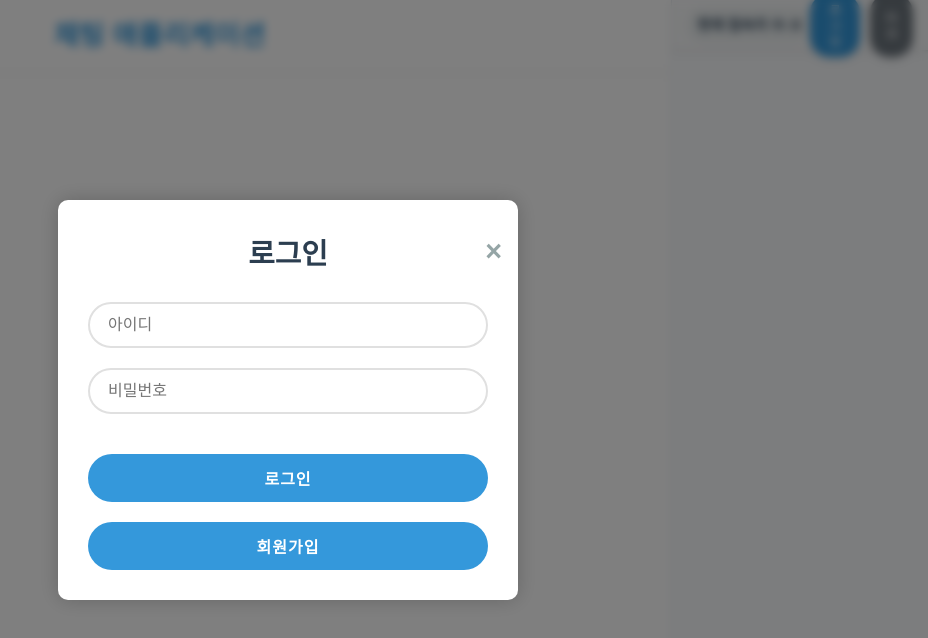
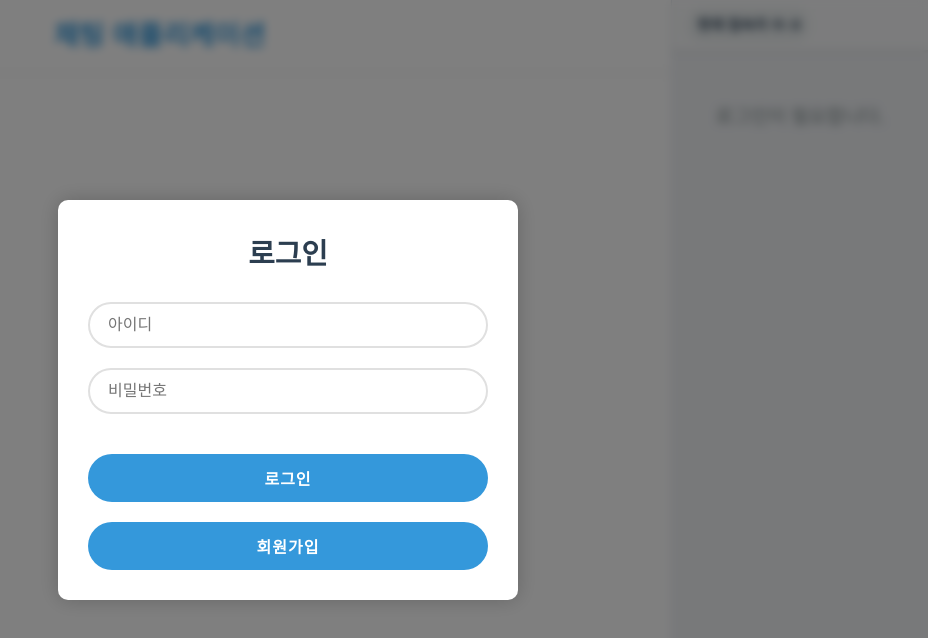
Before and after one commit to Stradivirus/chat, a React (Create React App) app in the folder front/: page / in a window 1280 px wide. Shown: the top 638 px of the page, without its empty margins (352-1280 px from the left). Built offline with nearby package versions, Linux system fonts and the light colour scheme.

Commit message:
다크 모드 삭제 및 스타일 정리

```diff
--- a/front/src/App.css
+++ b/front/src/App.css
@@ -48,7 +48,7 @@ body {
   flex: 0.2;
   display: flex;
   flex-direction: column;
-  background-color: #f8fafc;
+  background-color: #f0f2f5;
   border-left: 1px solid #e2e8f0;
 }
 
@@ -63,45 +63,9 @@ body {
   transition: background-color 0.3s ease;
 }
 
-.header-buttons {
-  display: flex;
-  gap: 12px;
-}
-
-.header-buttons button {
-  padding: 10px 18px;
-  cursor: pointer;
-  border: none;
-  border-radius: 25px;
-  font-weight: 600;
-  transition: all 0.3s ease;
-  font-size: 0.95rem;
-  box-shadow: 0 2px 5px rgba(0,0,0,0.1);
-}
-
-.theme-toggle {
-  background-color: #6c757d;
-  color: #ffffff;
-}
-
-.theme-toggle:hover {
-  background-color: #5a6268;
-  transform: translateY(-2px);
-}
-
-.header-buttons button:not(.theme-toggle) {
-  background-color: #3498db;
-  color: #ffffff;
-}
-
-.header-buttons button:not(.theme-toggle):hover {
-  background-color: #2980b9;
-  transform: translateY(-2px);
-}
-
 .chat-page {
   height: calc(100% - 70px);
-  background-color: #ffffff;
+  background-color: #f0f2f5;
   display: flex;
   flex-direction: column;
 }
@@ -117,7 +81,7 @@ body {
 .chat-input {
   display: flex;
   padding: 20px;
-  background-color: #f8fafc;
+  background-color: #ffffff;
   border-top: 1px solid #e2e8f0;
 }
 
@@ -285,20 +249,6 @@ body {
   box-shadow: 0 4px 10px rgba(52, 152, 219, 0.3);
 }
 
-.auth-modal .close-button {
-  background-color: #f8fafc;
-  color: #4a5568;
-  border: 1px solid #e2e8f0;
-  margin-top: 15px;
-  text-transform: none;
-  letter-spacing: normal;
-}
-
-.auth-modal .close-button:hover {
-  background-color: #edf2f7;
-  color: #2d3748;
-}
-
 .error {
   color: #e53e3e;
   font-size: 0.9rem;
@@ -309,98 +259,3 @@ body {
   border-radius: 8px;
   border-left: 4px solid #e53e3e;
 }
-
-/* Dark mode styles */
-.dark-mode {
-  background-color: #1a202c;
-  color: #e2e8f0;
-}
-
-.dark-mode .main-header,
-.dark-mode .side-header,
-.dark-mode .chat-page {
-  background-color: #2d3748;
-  color: #e2e8f0;
-}
-
-.dark-mode .main-content,
-.dark-mode .chat-messages {
-  background-color: #1a202c;
-}
-
-.dark-mode .message.other {
-  background-color: #4a5568;
-  color: #e2e8f0;
-}
-
-.dark-mode .message.user {
-  background-color: #2b6cb0;
-}
-
-.dark-mode .auth-modal {
-  background-color: #2d3748;
-}
-
-.dark-mode .auth-modal input {
-  background-color: #4a5568;
-  color: #e2e8f0;
-  border-color: #718096;
-}
-
-.dark-mode .auth-modal input:focus {
-  border-color: #63b3ed;
-  box-shadow: 0 0 0 3px rgba(99, 179, 237, 0.25);
-}
-
-.dark-mode .theme-toggle {
-  background-color: #e2e8f0;
-  color: #1a202c;
-}
-
-.dark-mode .theme-toggle:hover {
-  background-color: #cbd5e0;
-}
-
-.dark-mode .header-buttons button:not(.theme-toggle),
-.dark-mode .chat-input button,
-.dark-mode .auth-modal button:not(.close-button) {
-  background-color: #2b6cb0;
-}
-
-.dark-mode .header-buttons button:not(.theme-toggle):hover,
-.dark-mode .chat-input button:hover,
-.dark-mode .auth-modal button:not(.close-button):hover {
-  background-color: #2c5282;
-}
-
-.dark-mode .auth-modal .close-button {
-  background-color: #4a5568;
-  color: #e2e8f0;
-  border-color: #718096;
-}
-
-.dark-mode .auth-modal .close-button:hover {
-  background-color: #718096;
-  color: #ffffff;
-}
-
-.dark-mode .user-count {
-  background-color: #4a5568;
-  color: #e2e8f0;
-}
-
-.dark-mode .error {
-  color: #fc8181;
-  background-color: #3b1818;
-  border-left-color: #fc8181;
-}
-
-.dark-mode .chat-input {
-  background-color: #ffffff;
-}
-
-.dark-mode .chat-input input {
-  background-color: #ffffff;
-  color: #333;
-  border-color: #e2e8f0;
-}
--- a/front/src/App.js
+++ b/front/src/App.js
@@ -1,5 +1,4 @@
 import React, { useState, useEffect, useCallback } from 'react';
-import { ThemeProvider, useTheme } from './contexts/ThemeContext';
 import ChatPage from './pages/ChatPage';
 import AuthModal from './components/AuthModal';
 import { useWebSocket } from './hooks/useWebSocket';
@@ -7,10 +6,7 @@ import './styles/base.css';
 import './styles/components.css';
 import './styles/utilities.css';
 
-function AppContent() {
-  const [showAuthModal, setShowAuthModal] = useState(true);
-  const [authType, setAuthType] = useState('login');
-  const { isDarkMode, toggleTheme } = useTheme();
+function App() {
   const [user, setUser] = useState(null);
   const [userCount, setUserCount] = useState(0);
 
@@ -39,28 +35,14 @@ function AppContent() {
     }
   }, [socket]);
 
-  const handleAuthButton = (type) => {
-    setAuthType(type);
-    setShowAuthModal(true);
-  };
-
-  const handleCloseModal = () => {
-    if (user) {
-      setShowAuthModal(false);
-    }
-  };
-
   const handleLoginSuccess = useCallback((userData) => {
     console.log('Login successful:', userData);
     setUser(userData);
-    setShowAuthModal(false);
   }, []);
 
   const handleLogout = () => {
     setUser(null);
     setUserCount(0);
-    setShowAuthModal(true);
-    setAuthType('login');
     if (socket) {
       socket.close(1000, "Logout");
     }
@@ -72,7 +54,7 @@ function AppContent() {
   };
 
   return (
-    <div className={`App ${isDarkMode ? 'dark-mode' : 'light-mode'}`}>
+    <div className="App">
       <div className="main-section">
         <header className="main-header">
           <h1>채팅 애플리케이션</h1>
@@ -84,36 +66,28 @@ function AppContent() {
       <aside className="side-container">
         <header className="side-header">
           <div className="user-count">현재 접속자 수: {userCount}</div>
-          <div className="header-buttons">
-            {user ? (
-              <>
-                <span className="user-nickname">{user.username}님</span>
-                <button onClick={handleLogout} className="logout-button">로그아웃</button>
-              </>
-            ) : (
-              <button onClick={() => handleAuthButton('login')} className="login-button">로그인</button>
-            )}
-            <button onClick={toggleTheme} className="theme-toggle">
-              {isDarkMode ? '라이트' : '다크'}
-            </button>
-          </div>
+          {user && (
+            <div className="user-info">
+              <span className="user-nickname">{user.username}님</span>
+              <button onClick={handleLogout} className="logout-button">로그아웃</button>
+            </div>
+          )}
         </header>
-        {user && (
+        {user ? (
           <ChatPage
             socket={socket}
             user={user}
             chatBanTimeLeft={chatBanTimeLeft}
             sendMessage={sendMessage}
           />
+        ) : (
+          <div className="login-message">로그인이 필요합니다.</div>
         )}
       </aside>
-      {showAuthModal && (
+      {!user && (
         <div className="modal-backdrop">
           <AuthModal
-            type={authType}
-            onClose={handleCloseModal}
             onLoginSuccess={handleLoginSuccess}
-            onSwitchAuthType={(type) => setAuthType(type)}
           />
         </div>
       )}
@@ -129,12 +103,4 @@ function AppContent() {
   );
 }
 
-function App() {
-  return (
-    <ThemeProvider>
-      <AppContent />
-    </ThemeProvider>
-  );
-}
-
 export default App;
--- a/front/src/components/AuthModal.js
+++ b/front/src/components/AuthModal.js
@@ -8,7 +8,7 @@ const api = axios.create({
   withCredentials: true
 });
 
-function AuthModal({ type, onClose, onLoginSuccess, onSwitchAuthType }) {
+function AuthModal({ onLoginSuccess }) {
   const [email, setEmail] = useState('');
   const [username, setUsername] = useState('');
   const [nickname, setNickname] = useState('');
@@ -16,11 +16,12 @@ function AuthModal({ type, onClose, onLoginSuccess, onSwitchAuthType }) {
   const [confirmPassword, setConfirmPassword] = useState('');
   const [errors, setErrors] = useState({});
   const [isLoading, setIsLoading] = useState(false);
+  const [isLoginMode, setIsLoginMode] = useState(true);
 
   const validateForm = () => {
     const newErrors = {};
 
-    if (type === 'register') {
+    if (!isLoginMode) {
       if (!email || !/\S+@\S+\.\S+/.test(email)) {
         newErrors.email = '유효한 이메일 주소를 입력해주세요.';
       }
@@ -49,7 +50,7 @@ function AuthModal({ type, onClose, onLoginSuccess, onSwitchAuthType }) {
       setIsLoading(true);
       try {
         let response;
-        if (type === 'login') {
+        if (isLoginMode) {
           response = await api.post(URLS.LOGIN, { username, password });
           console.log('Login response:', response.data);
           if (response.data && response.data.user_id) {
@@ -71,7 +72,6 @@ function AuthModal({ type, onClose, onLoginSuccess, onSwitchAuthType }) {
           }
         }
         setIsLoading(false);
-        onClose();
       } catch (error) {
         console.error('Error:', error.response ? error.response.data : error.message);
         setErrors({ api: error.response ? error.response.data.detail : '서버 오류가 발생했습니다.' });
@@ -80,11 +80,16 @@ function AuthModal({ type, onClose, onLoginSuccess, onSwitchAuthType }) {
     }
   };
 
+  const toggleMode = () => {
+    setIsLoginMode(!isLoginMode);
+    setErrors({});
+  };
+
   return (
     <div className="auth-modal">
-      <h2>{type === 'login' ? '로그인' : '회원가입'}</h2>
+      <h2>{isLoginMode ? '로그인' : '회원가입'}</h2>
       <form onSubmit={handleSubmit}>
-        {type === 'register' && (
+        {!isLoginMode && (
           <>
             <input
               type="email"
@@ -120,7 +125,7 @@ function AuthModal({ type, onClose, onLoginSuccess, onSwitchAuthType }) {
           required
         />
         {errors.password && <p className="error">{errors.password}</p>}
-        {type === 'register' && (
+        {!isLoginMode && (
           <>
             <input
               type="password"
@@ -134,13 +139,12 @@ function AuthModal({ type, onClose, onLoginSuccess, onSwitchAuthType }) {
         )}
         {errors.api && <p className="error">{errors.api}</p>}
         <button type="submit" disabled={isLoading}>
-          {isLoading ? '처리 중...' : (type === 'login' ? '로그인' : '회원가입')}
+          {isLoading ? '처리 중...' : (isLoginMode ? '로그인' : '회원가입')}
         </button>
       </form>
-      <button onClick={() => onSwitchAuthType(type === 'login' ? 'register' : 'login')} className="switch-auth-type">
-        {type === 'login' ? '회원가입' : '로그인'}
+      <button onClick={toggleMode} className="switch-auth-type">
+        {isLoginMode ? '회원가입' : '로그인'}
       </button>
-      <button onClick={onClose} className="close-button">&times;</button>
     </div>
   );
 }
--- a/front/src/contexts/ThemeContext.js
+++ /dev/null
@@ -1,34 +0,0 @@
-import React, { createContext, useState, useContext, useEffect } from 'react';
-
-// 테마 컨텍스트 생성
-const ThemeContext = createContext();
-
-// ThemeProvider 컴포넌트 정의
-export const ThemeProvider = ({ children }) => {
-  // 다크 모드 상태를 관리하는 state
-  const [isDarkMode, setIsDarkMode] = useState(false);
-
-  // 컴포넌트 마운트 시 로컬 스토리지에서 저장된 테마 불러오기
-  useEffect(() => {
-    const savedTheme = localStorage.getItem('theme');
-    if (savedTheme === 'dark') {
-      setIsDarkMode(true);
-    }
-  }, []); // 빈 배열을 넣어 마운트 시에만 실행
-
-  // 테마 토글 함수
-  const toggleTheme = () => {
-    setIsDarkMode(!isDarkMode); // 현재 상태의 반대로 설정
-    localStorage.setItem('theme', !isDarkMode ? 'dark' : 'light'); // 로컬 스토리지에 테마 저장
-  };
-
-  // ThemeContext.Provider를 사용하여 자식 컴포넌트에게 테마 상태와 토글 함수 제공
-  return (
-    <ThemeContext.Provider value={{ isDarkMode, toggleTheme }}>
-      {children}
-    </ThemeContext.Provider>
-  );
-};
-
-// 커스텀 훅: 다른 컴포넌트에서 테마 상태와 토글 함수를 쉽게 사용할 수 있게 함
-export const useTheme = () => useContext(ThemeContext);
--- a/front/src/styles/AuthModal.css
+++ b/front/src/styles/AuthModal.css
@@ -75,57 +75,17 @@
   box-shadow: 0 4px 10px rgba(52, 152, 219, 0.3);
 }
 
-.auth-modal .close-button {
-  position: absolute;
-  top: 15px;
-  right: 15px;
+.switch-auth-type {
   background: none;
   border: none;
-  font-size: 1.8rem;
+  color: #3498db;
   cursor: pointer;
-  color: #95a5a6;
-  padding: 0;
-  width: auto;
-  transition: color 0.3s ease;
+  font-size: 0.9rem;
+  margin-top: 15px;
+  text-align: center;
+  width: 100%;
 }
 
-.auth-modal .close-button:hover {
-  color: #34495e;
-  background-color: transparent;
+.switch-auth-type:hover {
+  text-decoration: underline;
 }
-
-/* Dark mode styles */
-.dark-mode .auth-modal {
-  background-color: #34495e;
-  color: #ecf0f1;
-}
-
-.dark-mode .auth-modal h2 {
-  color: #ecf0f1;
-}
-
-.dark-mode .auth-modal input {
-  background-color: #2c3e50;
-  color: #ecf0f1;
-  border-color: #4a6278;
-}
-
-.dark-mode .auth-modal input:focus {
-  border-color: #3498db;
-}
-
-.dark-mode .auth-modal button {
-  background-color: #3498db;
-}
-
-.dark-mode .auth-modal button:hover {
-  background-color: #2980b9;
-}
-
-.dark-mode .auth-modal .close-button {
-  color: #bdc3c7;
-}
-
-.dark-mode .auth-modal .close-button:hover {
-  color: #ecf0f1;
-}
--- a/front/src/styles/base.css
+++ b/front/src/styles/base.css
@@ -29,7 +29,7 @@ body {
   flex: 0.2;
   display: flex;
   flex-direction: column;
-  background-color: #f8fafc;
+  background-color: #f0f2f5;  /* 채팅창 배경색을 옅은 회색으로 변경 */
   border-left: 1px solid #e2e8f0;
   border-radius: 0 10px 10px 0;
 }
@@ -106,40 +106,3 @@ h1 {
     border-top: 1px solid #e2e8f0;
   }
 }
-
-/* 다크 모드 스타일 */
-@media (prefers-color-scheme: dark) {
-  body {
-    background-color: #1a202c;
-    color: #e2e8f0;
-  }
-
-  .main-section, .side-container {
-    background-color: #2d3748;
-  }
-
-  .main-content {
-    background-color: #2d3748;
-  }
-
-  .main-header, .side-header {
-    background-color: #2d3748;
-    box-shadow: 0 2px 10px rgba(0, 0, 0, 0.2);
-  }
-
-  h1 {
-    color: #63b3ed;
-  }
-
-  ::-webkit-scrollbar-track {
-    background: #4a5568;
-  }
-
-  ::-webkit-scrollbar-thumb {
-    background: #718096;
-  }
-
-  ::-webkit-scrollbar-thumb:hover {
-    background: #a0aec0;
-  }
-}
--- a/front/src/styles/components.css
+++ b/front/src/styles/components.css
@@ -1,51 +1,4 @@
 /* components.css */
-
-/* 헤더 버튼 스타일 */
-.header-buttons {
-  display: flex;
-  gap: 10px;
-}
-
-.header-buttons button {
-  padding: 8px 15px;
-  cursor: pointer;
-  border: none;
-  border-radius: 20px;
-  font-weight: 600;
-  transition: all 0.3s ease;
-  font-size: 0.70rem;
-  box-shadow: 0 2px 5px rgba(0,0,0,0.1);
-}
-
-.theme-toggle {
-  background-color: #6c757d;
-  color: #ffffff;
-}
-
-.theme-toggle:hover {
-  background-color: #5a6268;
-  transform: translateY(-2px);
-}
-
-.header-buttons button:not(.theme-toggle):not(.logout-button) {
-  background-color: #3498db;
-  color: #ffffff;
-}
-
-.header-buttons button:not(.theme-toggle):not(.logout-button):hover {
-  background-color: #2980b9;
-  transform: translateY(-2px);
-}
-
-.logout-button {
-  background-color: #e74c3c !important;
-  color: #ffffff;
-}
-
-.logout-button:hover {
-  background-color: #c0392b !important;
-  transform: translateY(-2px);
-}
 
 /* 사용자 카운트 스타일 */
 .user-count {
@@ -73,7 +26,7 @@
 /* 채팅 페이지 스타일 */
 .chat-page {
   height: calc(100% - 50px);
-  background-color: #ffffff;
+  background-color: #f0f2f5;  /* 채팅창 배경색을 옅은 회색으로 변경 */
   display: flex;
   flex-direction: column;
 }
@@ -91,7 +44,7 @@
 .chat-input {
   display: flex;
   padding: 15px;
-  background-color: #f8f9fa;
+  background-color: #ffffff;
   border-top: 1px solid #e1e4e8;
 }
 
@@ -272,16 +225,6 @@
   margin-top: 50px;
 }
 
-/* 다크 모드 스타일 */
-.dark-mode .message-username {
-  color: #3cff8d;
-}
-
-.dark-mode .user-nickname {
-  background-color: #2ecc71;
-  color: #ffffff;
-}
-
 /* 레이아웃 관련 스타일 */
 .side-container {
   display: flex;
@@ -309,6 +252,21 @@
   flex-shrink: 0;
 }
 
-.dark-mode .header-buttons button {
-  font-size: 0.6rem; /* 다크 모드에서의 글씨 크기 */
+.logout-button {
+  background-color: #e74c3c;
+  color: white;
+  padding: 8px 15px;
+  border: none;
+  border-radius: 20px;
+  font-weight: 600;
+  cursor: pointer;
+  transition: all 0.3s ease;
+  font-size: 0.9rem;
+  box-shadow: 0 2px 5px rgba(0,0,0,0.1);
 }
+
+.logout-button:hover {
+  background-color: #c0392b;
+  transform: translateY(-2px);
+  box-shadow: 0 4px 8px rgba(0,0,0,0.15);
+}
--- a/front/src/styles/utilities.css
+++ b/front/src/styles/utilities.css
@@ -1,97 +1,4 @@
 /* utilities.css */
-
-/* 다크 모드 스타일 */
-.dark-mode {
-  background-color: #121212;
-  color: #e0e0e0;
-}
-
-.dark-mode .main-header,
-.dark-mode .side-header,
-.dark-mode .chat-page {
-  background-color: #1e1e1e;
-  color: #e0e0e0;
-}
-
-.dark-mode .main-content,
-.dark-mode .chat-messages {
-  background-color: #121212;
-}
-
-.dark-mode .message.other {
-  background-color: #2c2c2c;
-  color: #e0e0e0;
-}
-
-.dark-mode .message.user {
-  background-color: #0056b3;
-}
-
-.dark-mode .chat-input,
-.dark-mode .auth-modal {
-  background-color: #1e1e1e;
-}
-
-.dark-mode .chat-input input,
-.dark-mode .auth-modal input {
-  background-color: #2c2c2c;
-  color: #e0e0e0;
-  border-color: #3a3a3a;
-}
-
-.dark-mode .chat-input input:focus,
-.dark-mode .auth-modal input:focus {
-  border-color: #4a90e2;
-  box-shadow: 0 0 0 2px rgba(74, 144, 226, 0.3);
-}
-
-.dark-mode .theme-toggle {
-  background-color: #e0e0e0;
-  color: #121212;
-}
-
-.dark-mode .theme-toggle:hover {
-  background-color: #c0c0c0;
-}
-
-.dark-mode .header-buttons button:not(.theme-toggle),
-.dark-mode .chat-input button,
-.dark-mode .auth-modal button:not(.close-button) {
-  background-color: #0056b3;
-}
-
-.dark-mode .header-buttons button:not(.theme-toggle):hover,
-.dark-mode .chat-input button:hover,
-.dark-mode .auth-modal button:not(.close-button):hover {
-  background-color: #003d82;
-}
-
-.dark-mode .auth-modal .close-button {
-  color: #aaa;
-}
-
-.dark-mode .auth-modal .close-button:hover {
-  color: #fff;
-}
-
-/* 다크 모드 스크롤바 스타일 */
-.dark-mode ::-webkit-scrollbar {
-  width: 12px;
-}
-
-.dark-mode ::-webkit-scrollbar-track {
-  background: #1e1e1e;
-}
-
-.dark-mode ::-webkit-scrollbar-thumb {
-  background-color: #3a3a3a;
-  border-radius: 6px;
-  border: 3px solid #1e1e1e;
-}
-
-.dark-mode ::-webkit-scrollbar-thumb:hover {
-  background-color: #4a4a4a;
-}
 
 /* 유틸리티 클래스 */
 .hidden {
@@ -111,13 +18,13 @@
 }
 
 /* 포커스 가능한 요소에 대한 아웃라인 스타일 */
-.dark-mode :focus {
+:focus {
   outline: 2px solid #4a90e2;
   outline-offset: 2px;
 }
 
-/* 다크 모드에서 선택된 텍스트 스타일 */
-.dark-mode ::selection {
-  background-color: #0056b3;
+/* 선택된 텍스트 스타일 */
+::selection {
+  background-color: #3498db;
   color: #ffffff;
 }
--- a/front/src/urls.js
+++ b/front/src/urls.js
@@ -1,6 +1,6 @@
 // src/urls.js
 
-const BASE_URL = 'http://localhost:8000';
+const BASE_URL = 'http://218.156.126.186:8000';
 
 export const URLS = {
   API_BASE_URL: BASE_URL,
```
Also changed, not shown: 11 other files (tests, documents, lock files or other folders).
